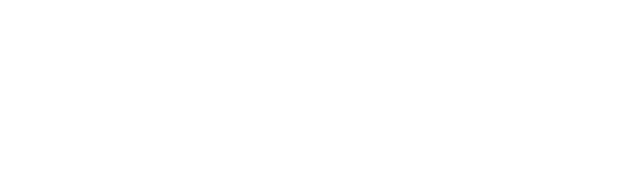
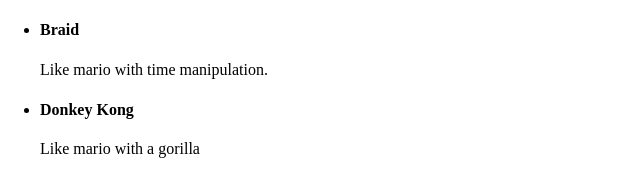
Before and after one commit to dlsso/games-list, a plain HTML site: page index.html in a window 1280 px wide. Shown: the whole page, without its empty margins (0-640 px from the left). Drawn offline with nearby package versions, Linux system fonts and the light colour scheme.

Commit message:
Generate the list

```diff
--- a/index.html
+++ b/index.html
@@ -2,11 +2,22 @@
 <html lang="en">
 <head>
   <meta charset="utf-8">
-  <title>Untitled</title>
+  <title>Games List</title>
   <link rel="stylesheet" type="text/css" href="http://cdnjs.cloudflare.com/ajax/libs/normalize/3.0.1/normalize.min.css">
   <link rel="stylesheet" type="text/css" href="main.css">
 </head>
 <body>
+
+<ul id="games-ul">
+<!-- Prototype -->
+<!-- 	<li>
+		<h4>Game Title</h4>
+		<p> Game description Lorem ipsum dolor sit amet, consectetur adipisicing elit. Mollitia neque voluptatibus sunt debitis, harum saepe, excepturi reprehenderit obcaecati fugit natus sed? Repudiandae sapiente odio a corporis. Placeat fugit vel, enim!</p>
+	</li>
+
+ -->
+</ul>
+
 
   <script src="http://cdnjs.cloudflare.com/ajax/libs/jquery/2.0.3/jquery.min.js"></script>
   <script src="main.js"></script>
--- a/main.js
+++ b/main.js
@@ -1,3 +1,48 @@
+// Create the base gamesList array
+var gamesList = [];
+
+// Push in a couple preliminary items
+gamesList.push({
+	title: 'Braid',
+	description: 'Like mario with time manipulation.'
+})
+
+gamesList.push({
+	title: 'Donkey Kong',
+	description: 'Like mario with a gorilla'
+})
+
+// Utility functions
+
+/**
+ * This should clear current view and and update with the gamesList items
+ */
+var renderList = function(){
+	// Empty any items from view
+	$('#games-ul').empty();
+
+	//Loop through and render each game
+	for (var i = 0; i < gamesList.length; i++) {
+		// Create a new DOM list element
+		var newListItem = $('<li>');
+		// Append an h4 with the current game's title
+		newListItem.append('<h4>'+ gamesList[i].title + '</h4>')
+		// Append a <p> with current game's description
+		newListItem.append(
+			'<p>' + gamesList[i].description + '<p>'
+		)
+
+		// Now add this item to the list
+		newListItem.appendTo('#games-ul');
+	};
+
+}
+
+// Wait for jQ to be ready...
 $(document).on('ready', function() {
 
+	// Kick off the rendering of preset list
+	renderList();
+
+
 });
```
